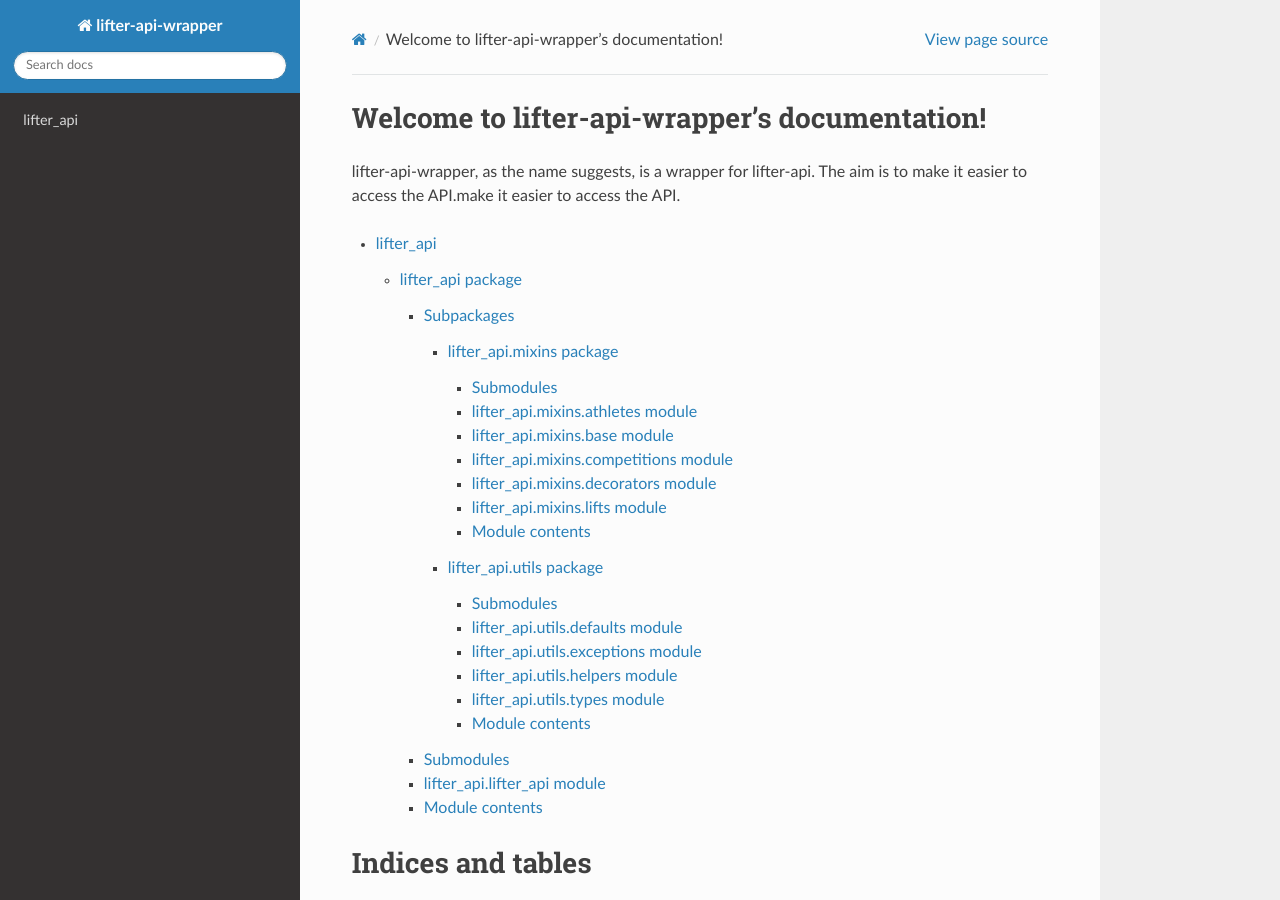
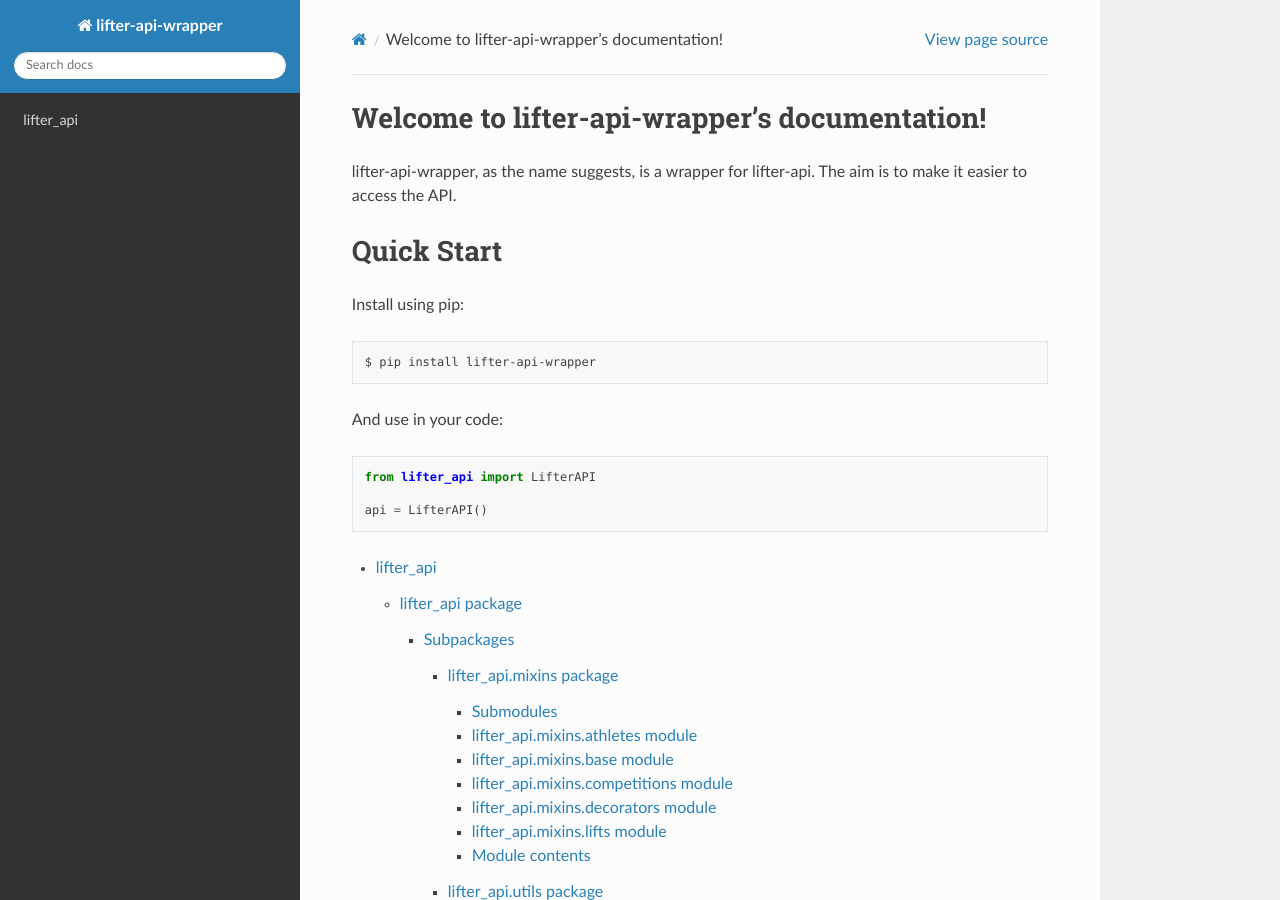
Before and after one commit to WeightliftingNZ/lifter-api-wrapper, a Sphinx documentation site: the page built from docs/source/index.rst, in a window 1280 px wide and 900 px high. Built offline with Sphinx 7.4.7 and the Read the Docs theme 2.0.0, drawn with Linux system fonts in a browser that asks for light colours; pages that are not in the unit, such as notebooks, are missing from menus.

Commit message:
updating docs

```diff
--- a/docs/source/index.rst
+++ b/docs/source/index.rst
@@ -6,7 +6,27 @@
 Welcome to lifter-api-wrapper's documentation!
 ==============================================
 
-lifter-api-wrapper, as the name suggests, is a wrapper for lifter-api. The aim is to make it easier to access the API.make it easier to access the API.
+lifter-api-wrapper, as the name suggests, is a wrapper for lifter-api. The aim is to make it easier to access the API.
+
+Quick Start
+===========
+
+Install using pip:
+
+.. code-block:: bash
+
+   $ pip install lifter-api-wrapper
+
+And use in your code:
+
+.. code-block:: python
+
+   from lifter_api import LifterAPI
+
+   api = LifterAPI()
+
+
+
 
 .. toctree::
    :maxdepth: 2
```
Also changed, not shown: 6 other files.
